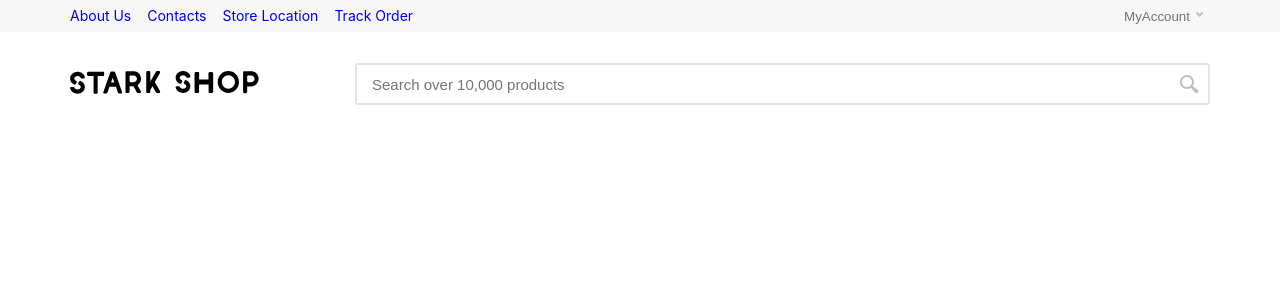
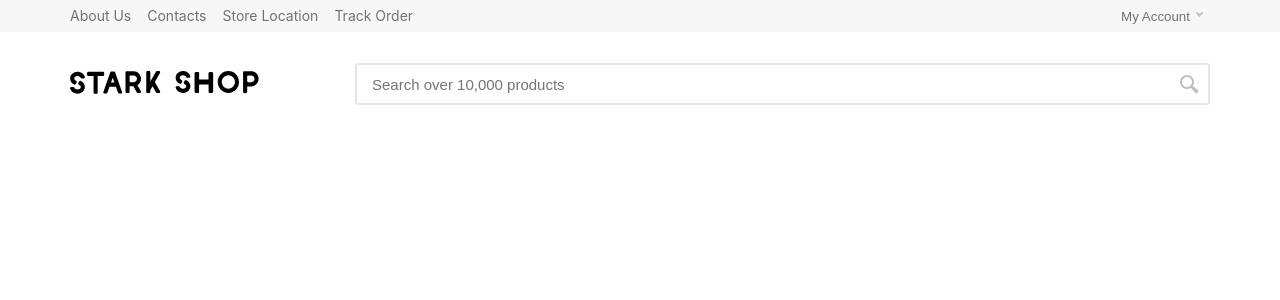
Before and after one commit to MartinGrue/starkshop, a React (Create React App) app: page / in a window 1280 px wide. Shown: the top 300 px of the page. Built offline with nearby package versions, Linux system fonts and the light colour scheme.

Commit message:
tobar modifications

```diff
--- a/src/components/Header/Topbar.tsx
+++ b/src/components/Header/Topbar.tsx
@@ -44,6 +44,17 @@ const styles = createStyles({
     "&:not(:first-child)": {
       marginLeft: "16px",
     },
+    "& a": {
+      color: "inherit",
+      transition: "color 0.3s",
+
+      textDecoration: "none", //this should be global
+      backgroundColor: "transparent", //this should be global
+    },
+    "&:hover": {
+      textDecoration: "none", //this should be global
+      color: "#1a66ff", //this should be global
+    },
   },
   topbarPadding: {
     flexGrow: 1,
@@ -67,7 +78,7 @@ const styles = createStyles({
     },
     "& svg": {
       position: "absolute",
-      right: 7,
+      right: "7px",
       top: "calc(50% - 4px)",
     },
   },
@@ -160,7 +171,7 @@ const Topbar: React.FC<TopBarProps> = ({ classes }) => {
                     setdropdownOpen(!dropdownOpen);
                   }}
                 >
-                  MyAccount
+                  My Account
                   <Icon
                     icons={Icons}
                     id="arrow-rounded-down-7x5"
```
